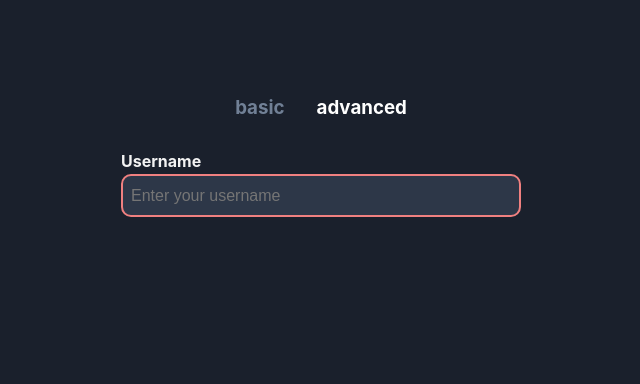
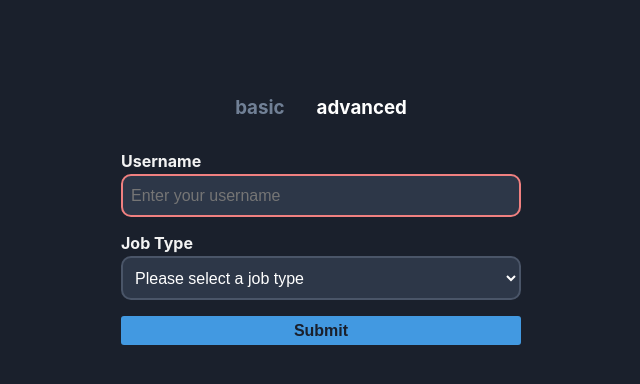
Before and after one commit to hosseinaf/formik, a React (Create React App) app: page / in a window 1280 px wide. Both pictures are taken after a click on the element "advanced". Shown: the top 384 px of the page, without its empty margins (319-959 px from the left). Built offline with nearby package versions, Linux system fonts and the light colour scheme.

Commit message:
first code for advanced form

```diff
--- a/src/components/AdvancedForm.js
+++ b/src/components/AdvancedForm.js
@@ -3,6 +3,16 @@ const AdvancedForm = () => {
     <form autoComplete="off">
       <label htmlFor="username">Username</label>
       <input id="username" type="text" placeholder="Enter your username" />
+
+      <label htmlFor="username">Job Type</label>
+      <select id="country" name="Job Type">
+        <option value="">Please select a job type</option>
+            <option value="developer">Developer</option>
+            <option value="designer">Designer</option>
+            <option value="manager">Product Manager</option>
+            <option value="other">Other</option>
+      </select>
+      <button>Submit</button>
     </form>
   );
 };
```
